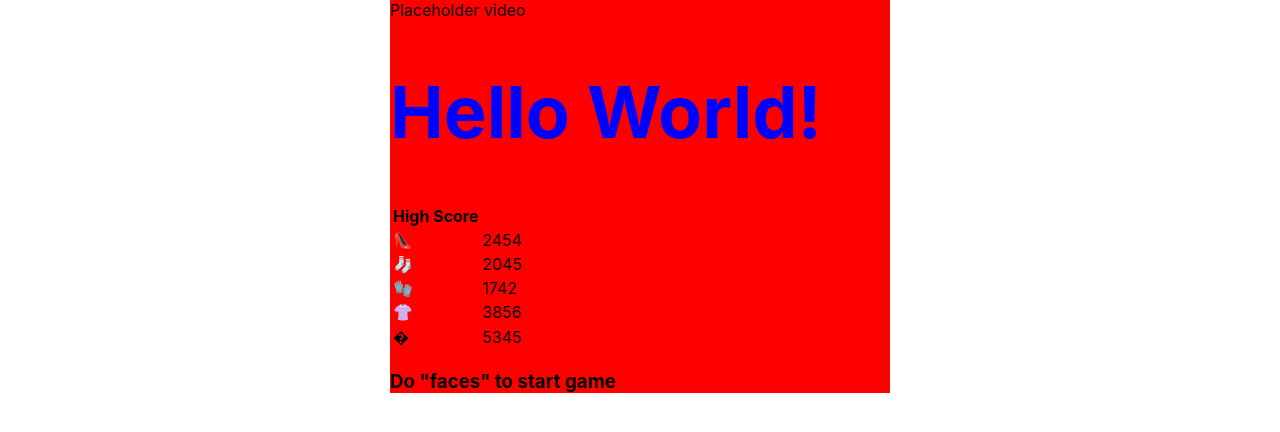
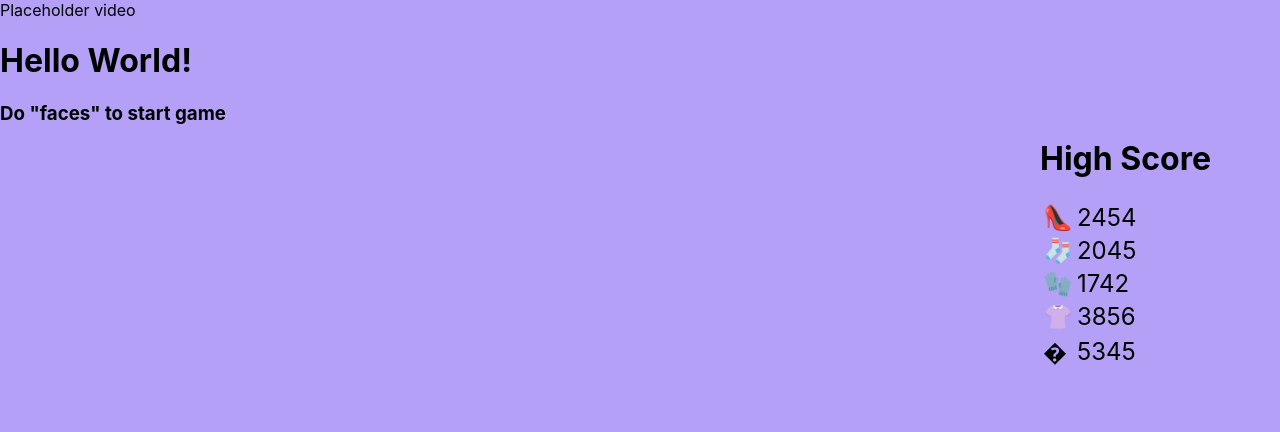
Before and after one commit to josefssonemil/emotion-star, a Next.js app: page / in a window 1280 px wide. Shown: the top 432 px of the page. Built offline with nearby package versions, Linux system fonts and the light colour scheme.

Commit message:
working with highscore table

```diff
--- a/components/HighScore.tsx
+++ b/components/HighScore.tsx
@@ -1,12 +1,7 @@
-import HighScoreStyles from "../../styles/module/HighScore.module.css";
-
 const HighScore = () => (
+    <div id="high-score">
+        <h1>High Score</h1>
         <table>
-        <thead>
-            <tr>
-                <th>High Score</th>
-            </tr>
-        </thead>
             <tbody>
                 <tr>
                     <td>👠</td>
@@ -30,6 +25,7 @@ const HighScore = () => (
                 </tr>
             </tbody>
         </table>
+    </div>
 );
 
 const scores = [{
--- a/components/screens/StartScreen.tsx
+++ b/components/screens/StartScreen.tsx
@@ -1,10 +1,10 @@
 import HighScore from '../HighScore'
-import StartScreenStyles from "../../styles/module/StartScreen.module.css";
 
 const StartScreen = () => (
-    <div className={StartScreenStyles["container"]}>
+    <div id="start-screen" className="">
+
         <div>Placeholder video</div>
-        <h1 className={StartScreenStyles["test"]}> Hello World! </h1>
+        <h1 className=""> Hello World! </h1>
 
         <HighScore />
 
--- a/hooks/useFaceRecognition.ts
+++ b/hooks/useFaceRecognition.ts
@@ -2,8 +2,8 @@ import { useState, useEffect } from 'react';
 import * as faceapi from 'face-api.js';
 
 export default function useFaceRecognition(videoRef: any) {
-    const [player1, setPlayer1] = useState('?');
-    const [player2, setPlayer2] = useState('?');
+    const [player1, setPlayer1] = useState('');
+    const [player2, setPlayer2] = useState('');
     //const [emoji, setEmoji] = useState('😐');
 
     useEffect(() => {
--- a/pages/index.tsx
+++ b/pages/index.tsx
@@ -2,6 +2,6 @@ import StartScreen from '../components/screens/StartScreen'
 
 export default function Home() {
   return (
-    <StartScreen />
+      <StartScreen />
   )
 }
--- a/styles/globals.css
+++ b/styles/globals.css
@@ -1,7 +1,3 @@
-:root {
-  --main-color: rgb(255, 0, 0);
-}
-
 html,
 body {
   padding: 0;
@@ -58,3 +54,21 @@ h1 {
   bottom: -4rem;
   right: 0;
 }
+
+#start-screen{
+  position: relative;
+  background-color: rgb(180, 161, 247);
+  width: 100vw;
+  height: 100vh;
+}
+
+#high-score{
+  padding: 1rem;
+  width: 20%;
+  position: absolute;
+  right: 0;
+}
+
+#high-score td{
+  font-size: 1.5rem;
+}
```
Lines whose indentation alone changed are shown as unchanged.
